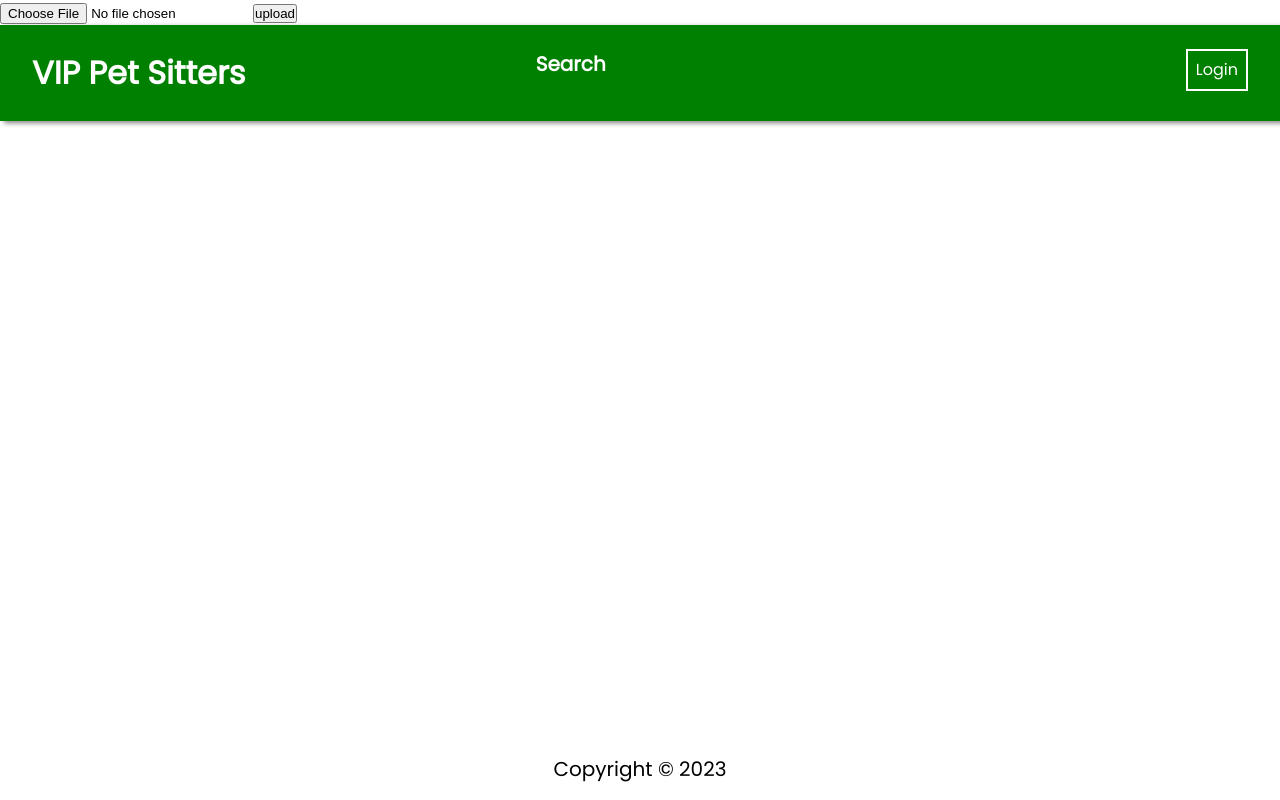
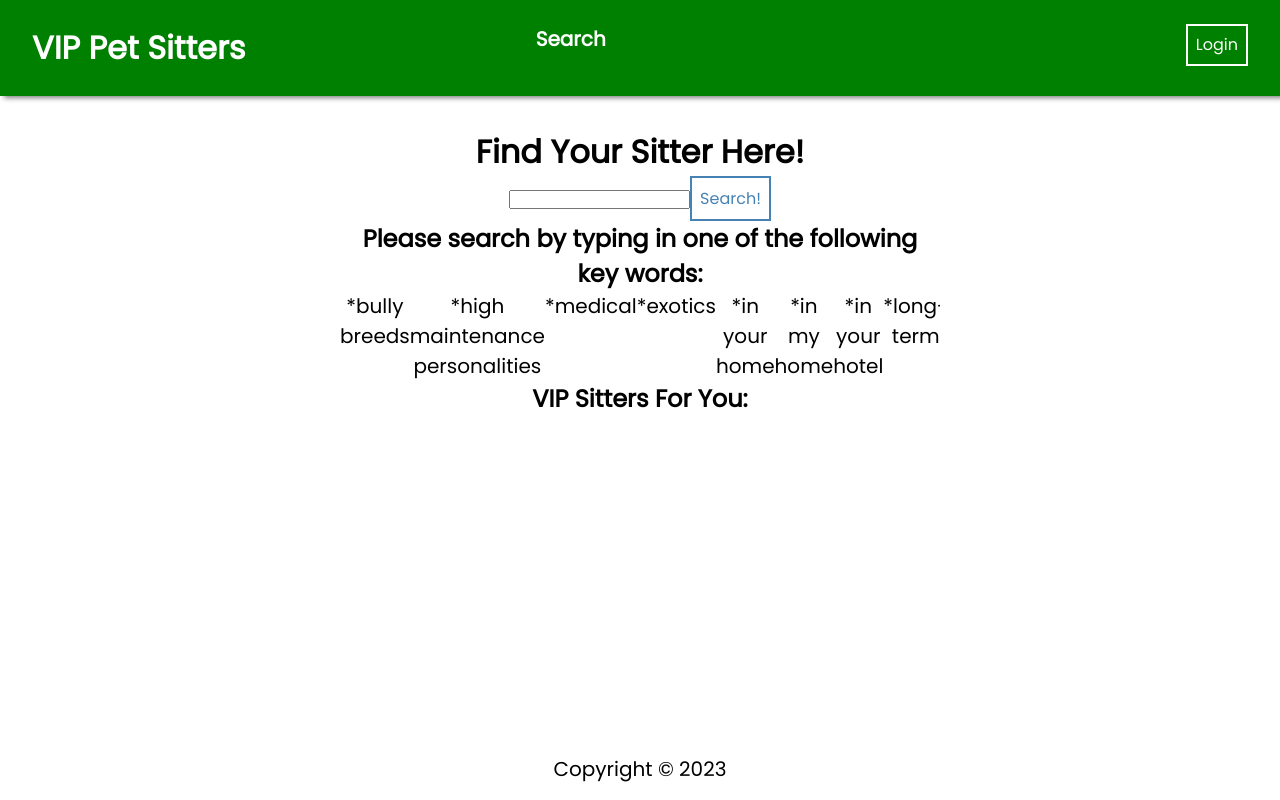
Before and after one commit to jellyphishing/vip-pet-sitters-frontend, a React (Create React App) app: page /searchpage in a window 1280 px wide. Built offline with nearby package versions, Linux system fonts and the light colour scheme.

Commit message:
updated commit

```diff
--- a/src/App.jsx
+++ b/src/App.jsx
@@ -13,20 +13,13 @@ import SitterDetailsPage from "./pages/SitterDetailsPage/SitterDetailsPage";
 // Component Imports
 import Navbar from "./components/NavBar/NavBar";
 import Footer from "./components/Footer/Footer";
-import ResultsList from "./components/ResultsList/ResultsList";
-import ReviewForm from "./components/ReviewForm/ReviewForm";
-import SearchBar from "./components/SearchBar/SearchBar";
 
 // Util Imports
 import PrivateRoute from "./utils/PrivateRoute";
-import { FileUpload } from "./FileUpload";
 
 function App() {
   return (
     <div>
-      <div className="App">
-        <FileUpload />
-      </div>
       <Navbar />
       <Routes>
         <Route
@@ -40,7 +33,7 @@ function App() {
         <Route path="/registerClient" element={<RegisterClientPage />} />
         <Route path="/registerSitter" element={<RegisterSitterPage />} />
         <Route path="/login" element={<LoginPage />} />
-        <Route path="/search" element={<SearchPage />} />
+        <Route path="/searchpage" element={<SearchPage />} />
         <Route path="/sitterDetails" element={<SitterDetailsPage />} />
       </Routes>
       <Footer />
--- a/src/components/FavoritesList/FavoritesList.jsx
+++ b/src/components/FavoritesList/FavoritesList.jsx
@@ -1,5 +1,5 @@
 const FavoritesList = () => {
-  return <h1>These Books Rock!</h1>;
+  return <h1>I Loved These Sittes!</h1>;
 };
 
 export default FavoritesList;
--- /dev/null
+++ b/src/components/SearchBar/SearchBar.css
@@ -0,0 +1,19 @@
+.searchForm {
+    display: flex;
+    flex-direction: row;
+    gap: 10px;
+    align-items: center;
+    justify-content: center;
+
+}
+
+input {
+    border-radius: 5px;
+    padding: 10px;
+    font-size: large;
+}
+
+button {
+    font-size: large;
+    font-weight: bold;
+}
--- a/src/pages/RegisterSitterPage/RegisterSitterPage.jsx
+++ b/src/pages/RegisterSitterPage/RegisterSitterPage.jsx
@@ -1,6 +1,8 @@
 import React, { useContext } from "react";
 import AuthContext from "../../context/AuthContext";
 import useCustomForm from "../../hooks/useCustomForm";
+import { FileUpload } from "../../FileUpload";
+//import {fileUpload} from "../utils/FileUpload";
 
 const RegisterSitterPage = () => {
   const { registerUser } = useContext(AuthContext);
@@ -14,6 +16,9 @@ const RegisterSitterPage = () => {
     city: "",
     zipCode: "",
     phoneNumber: "",
+    vipServices: "",
+    accommodations: "",
+    // fileUpload: "",
   };
   const [formData, handleInputChange, handleSubmit] = useCustomForm(
     registerUser,
@@ -104,6 +109,29 @@ const RegisterSitterPage = () => {
             onChange={handleInputChange}
           />
         </label>
+        <label>
+          VIP Services(bully breeds, exotics, high maintenance personalities,
+          medical):{" "}
+          <input
+            type="text"
+            name="vipServices"
+            value={formData.vipServices}
+            onChange={handleInputChange}
+          />
+        </label>
+        <label>
+          Accommodations(my house, your house, in your hotel, long-term,
+          deployment foster) :{" "}
+          <input
+            type="text"
+            name="accommodations"
+            value={formData.accommodations}
+            onChange={handleInputChange}
+          />
+        </label>
+        <div className="App">
+          <FileUpload />
+        </div>
 
         <button>Register!</button>
       </form>
--- a/src/pages/SearchPage/SearchPage.jsx
+++ b/src/pages/SearchPage/SearchPage.jsx
@@ -15,7 +15,7 @@ const SearchPage = () => {
       let response = await axios.get(
         `https://localhost:5001/api/sitters/${lowerCaseSearch}/`
       );
-      setSearchResults(response.data.sitters);
+      setSearchResults(response.data.items); //switched out .sitters for .items
     } catch (error) {
       console.log("Error in fetchSitters: ", error);
     }
@@ -28,6 +28,11 @@ const SearchPage = () => {
   return (
     <div className="container search">
       <h1>Find Your Sitter Here!</h1>
+      <SearchBar
+        searchTerm={searchTerm}
+        setSearchTerm={setSearchTerm}
+        handleSubmit={handleSubmit}
+      />
       <h2>Please search by typing in one of the following key words: </h2>
       <ul>
         <li>*bully breeds</li>
@@ -40,11 +45,7 @@ const SearchPage = () => {
         <li>*long-term</li>
         <li>*deployment foster</li>
       </ul>
-      <SearchBar
-        searchTerm={searchTerm}
-        setSearchTerm={setSearchTerm}
-        handleSubmit={handleSubmit}
-      />
+      <ResultsList searchResults={searchResults} />
     </div>
   );
 };
```
